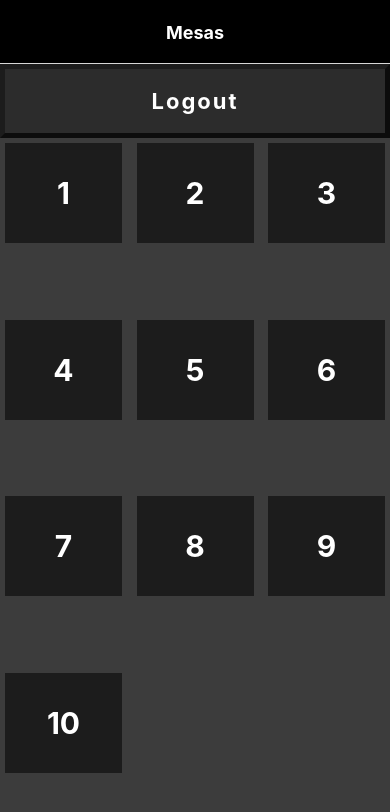
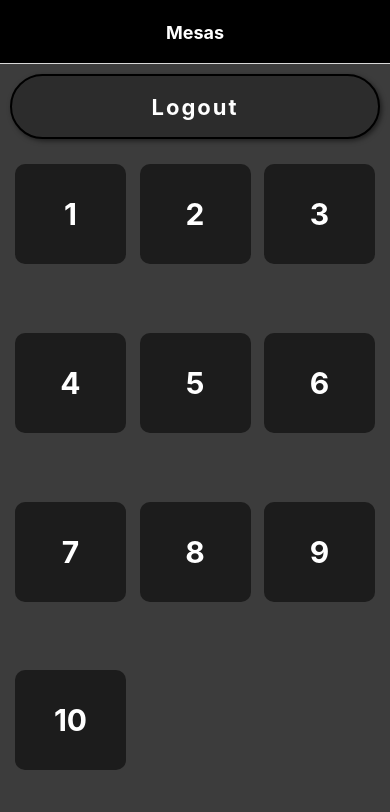
Before and after one commit to SessyoinKirin/Trabalho-de-Conclusao, a React Native app: screen /Mesa in a window 390 px wide. Shown: the top 812 px of the page. Built offline with nearby package versions, Linux system fonts and the light colour scheme.

Commit message:
modificação de estilo de bloco de mesa e de item de cardapio

```diff
--- a/estiloGeral.js
+++ b/estiloGeral.js
@@ -2,7 +2,7 @@
  * @Author: SessyoinChen
  * @Date: 2023-03-29 09:43:59
  * @LastEditors: SessyoinChen
- * @LastEditTime: 2023-05-03 14:32:53
+ * @LastEditTime: 2023-05-11 11:15:04
  * @FilePath: \Trabalho-de-Conclusao\estiloGeral.js
  * @Description:
  *
@@ -16,7 +16,7 @@ const styles = StyleSheet.create({
     },
 
     // login
-    imgFundo1:{
+    imgFundo1: {
         flex: 1,
         resizeMode: 'center',
     },
@@ -136,17 +136,29 @@ const styles = StyleSheet.create({
         width: '100%',
         height: 120,
         flexDirection: 'row',
+
         // cor de item
         backgroundColor: '#1c1c1c',
         marginVertical: 5,
-        margin: 5,
+        marginBottom: 10,
+        marginRight: 20,
         justifyContent: 'center',
+        borderRadius: 10, // Adicionar um raio de borda para suavizar as bordas
+        shadowColor: '#000', // Adicionar uma sombra
+        shadowOffset: {
+            width: 0,
+            height: 2,
+        },
+        shadowOpacity: 0.25,
+        shadowRadius: 3.84,
+        elevation: 5,
     },
     cardapioImg: {
         flex: 1,
         alignSelf: 'center',
         justifyContent: 'center',
         margin: 10,
+        borderRadius:10,
     },
     cardapioDescBtn: {
         flexDirection: 'column',
@@ -204,6 +216,7 @@ const styles = StyleSheet.create({
     //Mesa
     mesaContainer: {
         flex: 1,
+        backgroundColor: '#3c3c3c',
     },
     mesas: {
         flex: 5.5,
@@ -211,13 +224,16 @@ const styles = StyleSheet.create({
         flexWrap: 'wrap',
         justifyContent: 'space-between',
         // cor de fundo
-        backgroundColor: '#3c3c3c',
+        padding: 10,
     },
     mesaItem: {
         width: '30%',
         height: 100,
         // cor de item
+        // aspectRatio: 1,
         backgroundColor: '#1c1c1c',
+        borderRadius: 10,
+        elevation: 10,
         marginVertical: 5,
         margin: 5,
         justifyContent: 'center',
@@ -232,12 +248,15 @@ const styles = StyleSheet.create({
         flex: 0.5,
         justifyContent: 'center',
         alignItems: 'center',
-        borderWidth: 5,
-        borderLeftColor: '#1c1c1c',
-        borderTopColor: '#1c1c1c',
-        borderRightColor: '#0c0c0c',
-        borderBottomColor: '#0c0c0c',
+        margin: 10,
         backgroundColor: '#2c2c2c',
+        borderRadius: 50,
+        borderWidth: 2,
+        borderColor: ['#1c1c1c', '#0c0c0c'],
+        shadowColor: '#000',
+        shadowOffset: { width: 2, height: 2 },
+        shadowOpacity: 0.5,
+        shadowRadius: 5,
     },
     mesaLetra: {
         fontSize: 22,
@@ -255,13 +274,15 @@ const styles = StyleSheet.create({
         flex: 0.5,
         justifyContent: 'center',
         alignItems: 'center',
-        borderWidth: 5,
-        borderLeftColor: '#1c1c1c',
-        borderTopColor: '#1c1c1c',
-        borderRightColor: '#0c0c0c',
-        borderBottomColor: '#0c0c0c',
+        margin: 10,
         backgroundColor: '#2c2c2c',
-
+        borderRadius: 50,
+        borderWidth: 2,
+        borderColor: ['#1c1c1c', '#0c0c0c'],
+        shadowColor: '#000',
+        shadowOffset: { width: 2, height: 2 },
+        shadowOpacity: 0.5,
+        shadowRadius: 5,
     },
     carLetra: {
         fontSize: 22,
```
